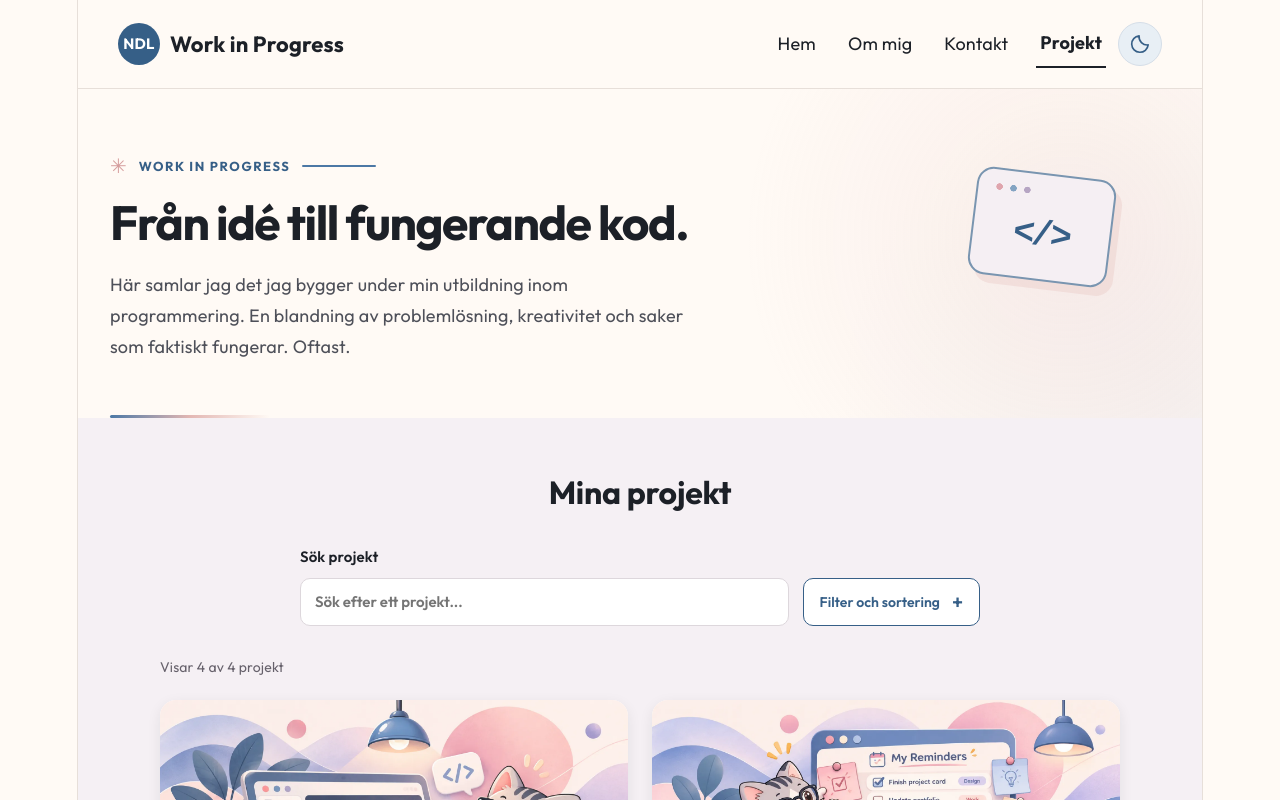
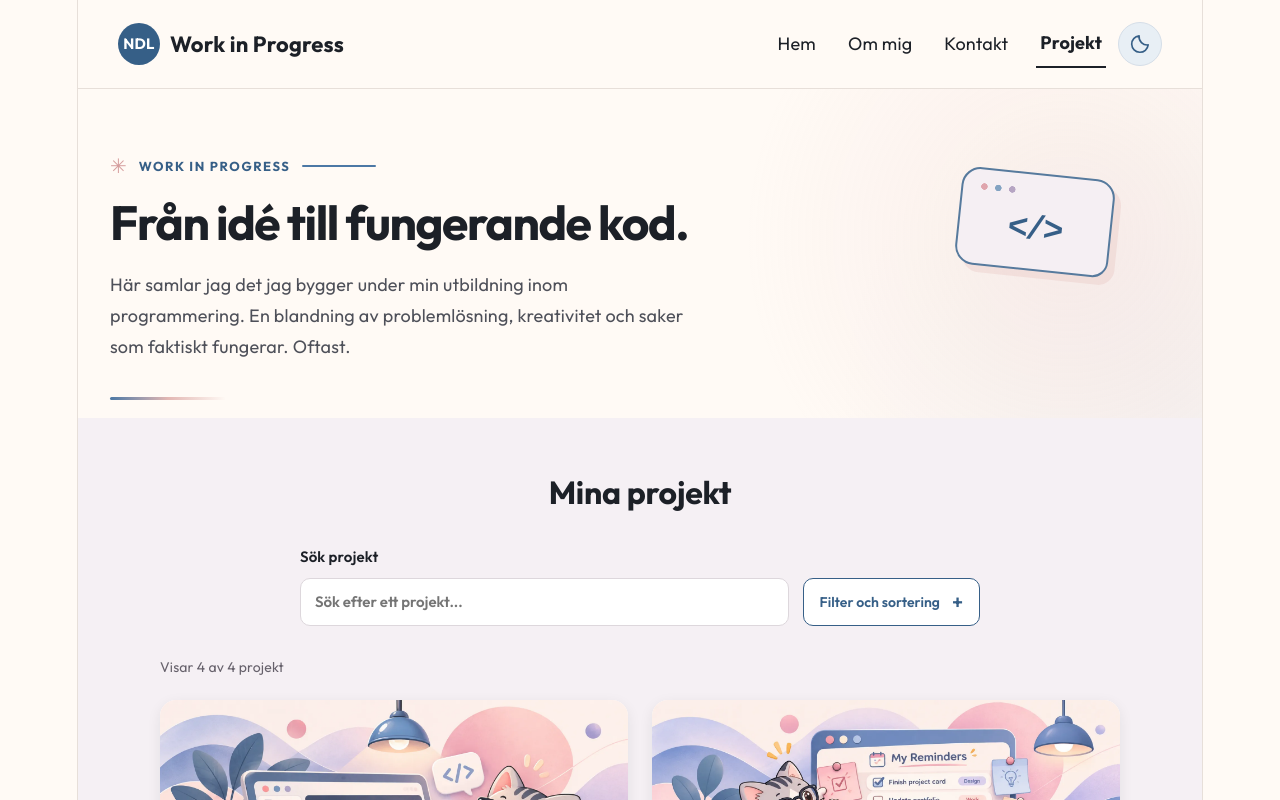
Before and after one commit to nataliedeleeuw/min-sida-experiment, a React (Vite) app: page /projekt in a window 1280 px wide. Shown: the top 800 px of the page. Built offline with nearby package versions, Linux system fonts and the light colour scheme.

Commit message:
https://github.com/nataliedeleeuw/min-sida-experiment

```diff
--- a/src/pages/ProjektSida.css
+++ b/src/pages/ProjektSida.css
@@ -17,7 +17,6 @@
 
   background-color: #FFFAF5;
 
-  /* Mjuk färgtoning längst till höger */
   background-image:
     radial-gradient(
       circle at 88% 45%,
@@ -47,7 +46,7 @@
   letter-spacing: 0.12em;
 }
 
-/* Stjärna och linje enbart i introduktionen */
+/* Stjärna och linje i introduktionen */
 
 .projekt-sida-intro .projekt-sida-etikett {
   display: flex;
@@ -108,15 +107,14 @@
 }
 
 /* ========================================
-   LITEN KODILLUSTRATION
+   KODRUTAN – FINS LIPAD FORM
 ======================================== */
 
 /*
-  Ett diskret dekorativt kort inspirerat
-  av kodrutan i originalillustrationen.
+  En liten grafisk blinkning till kodrutan
+  i kattens originalillustration.
 
-  Det visas bara när det finns gott om plats
-  och är inte en klickbar funktion.
+  Något bredare, lägre och med tydligare kant.
 */
 
 @media (min-width: 1100px) {
@@ -132,10 +130,10 @@
 
     box-sizing: border-box;
 
-    width: 140px;
-    height: 108px;
+    width: 154px;
+    height: 98px;
 
-    padding-top: 18px;
+    padding-top: 16px;
 
     background-color: #F5EFF3;
 
@@ -164,37 +162,42 @@
     background-size: 8px 8px;
     background-repeat: no-repeat;
 
-    border: 2px solid #7995B0;
-    border-radius: 17px;
+    border: 2px solid #567A9D;
+    border-radius: 19px 19px 16px 19px;
 
     color: #365F87;
 
     font-family: monospace;
-    font-size: 36px;
+    font-size: 34px;
     font-weight: 700;
     letter-spacing: -0.08em;
 
-    transform: rotate(7deg);
+    transform: rotate(6deg);
 
     box-shadow:
-      7px 8px 0 rgba(227, 183, 179, 0.28);
+      7px 7px 0 rgba(227, 183, 179, 0.28);
 
     pointer-events: none;
   }
 }
 
 /* ========================================
-   LITEN ACCENT VID ÖVERGÅNGEN
+   AVSLUTANDE ACCENTLINJE
 ======================================== */
+
+/*
+  Kortare och flyttad upp från sektionens kant.
+  Nu får den lite egen luft.
+*/
 
 .projekt-sida-intro::after {
   content: "";
 
   position: absolute;
-  bottom: 0;
+  bottom: 18px;
   left: 32px;
 
-  width: 160px;
+  width: 116px;
   height: 3px;
 
   border-radius: 999px;
@@ -212,11 +215,6 @@
 /* ========================================
    MÖRKERLÄGE – INTRODUKTIONEN
 ======================================== */
-
-/*
-  Behåll den mörkblå basen.
-  Plommon och lampglöd används sparsamt.
-*/
 
 .dark-mode .projekt-sida-intro {
   background-color: #1C2B40;
@@ -255,18 +253,18 @@
   );
 }
 
-/* Kodrutan får plommonfärgad bakgrund */
+/* Kodrutans färger i mörkerläge */
 
 @media (min-width: 1100px) {
   .dark-mode .projekt-sida-intro::before {
     background-color: #393147;
 
-    border-color: #826984;
+    border-color: #A582A5;
 
     color: #F0BDB8;
 
     box-shadow:
-      7px 8px 0 rgba(19, 16, 31, 0.28);
+      7px 7px 0 rgba(19, 16, 31, 0.28);
   }
 }
 
@@ -379,8 +377,9 @@
   }
 
   .projekt-sida-intro::after {
+    bottom: 14px;
     left: 24px;
-    width: 115px;
+    width: 85px;
   }
 
   .projekt-sida-intro
```
